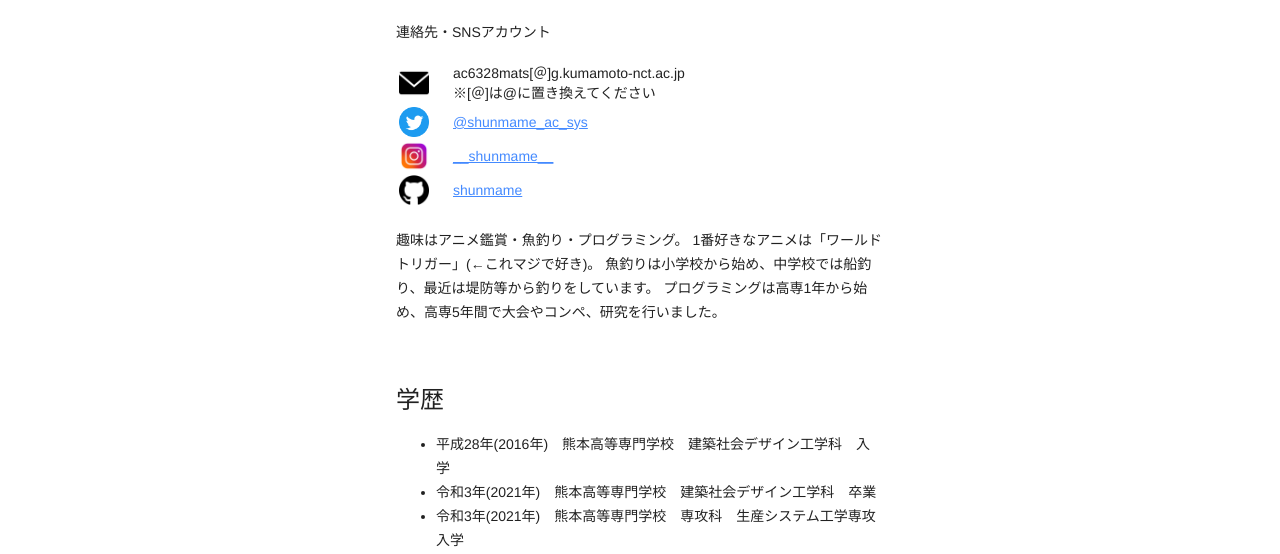
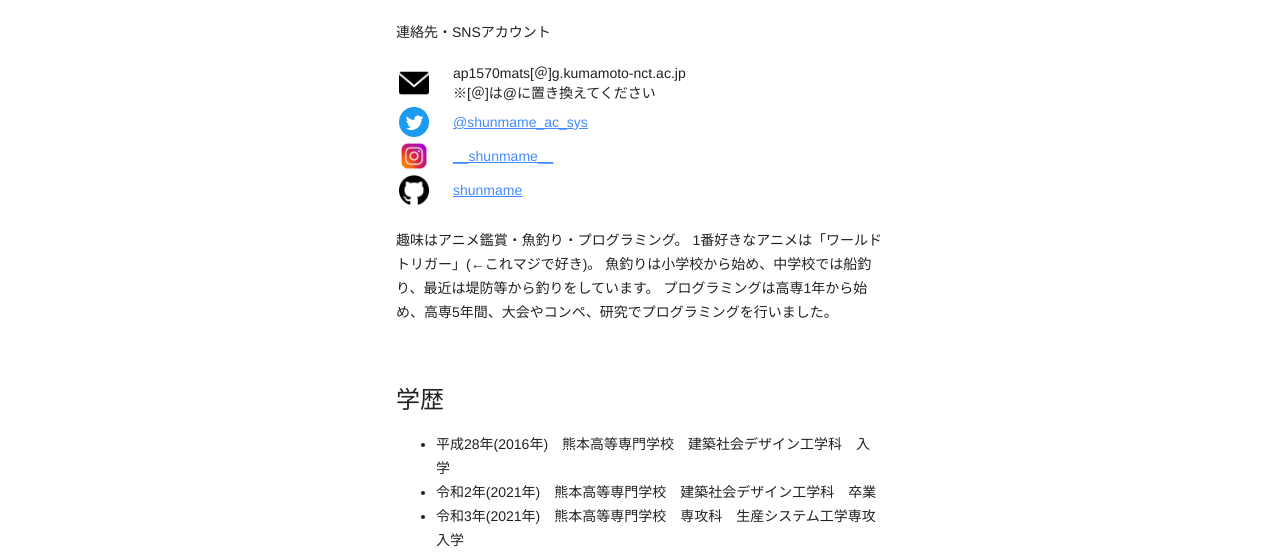
Before and after one commit to shunmame/Portfolio, a plain HTML site: page index.html in a window 1280 px wide. Shown: the part 212-766 px from the top of the page. Drawn offline with nearby package versions, Linux system fonts and the light colour scheme.

Commit message:
Update index.html

```diff
--- a/index.html
+++ b/index.html
@@ -51,7 +51,7 @@
                             <td width="50"><img
                                     src="./image/mail_email_message_electronic_online_web_icon-icons.com_59986.png"
                                     alt="Emailアイコン" width="30px"></td>
-                            <td>ac6328mats[＠]g.kumamoto-nct.ac.jp<br>※[＠]は@に置き換えてください</td>
+                            <td>ap1570mats[＠]g.kumamoto-nct.ac.jp<br>※[＠]は@に置き換えてください</td>
                         </tr>
                         <tr>
                             <!-- <td>Twitter</td> -->
@@ -75,14 +75,14 @@
                     <p>趣味はアニメ鑑賞・魚釣り・プログラミング。
                         1番好きなアニメは「ワールドトリガー」(←これマジで好き)。
                         魚釣りは小学校から始め、中学校では船釣り、最近は堤防等から釣りをしています。
-                        プログラミングは高専1年から始め、高専5年間で大会やコンペ、研究を行いました。
+                        プログラミングは高専1年から始め、高専5年間、大会やコンペ、研究でプログラミングを行いました。
                     </p>
                     <br>
 
                     <h4>学歴</h4>
                     <ul>
                         <li>平成28年(2016年)　熊本高等専門学校　建築社会デザイン工学科　入学</li>
-                        <li>令和3年(2021年)　熊本高等専門学校　建築社会デザイン工学科　卒業</li>
+                        <li>令和2年(2021年)　熊本高等専門学校　建築社会デザイン工学科　卒業</li>
                         <li>令和3年(2021年)　熊本高等専門学校　専攻科　生産システム工学専攻　入学</li>
                     </ul>
                     <br>
```
